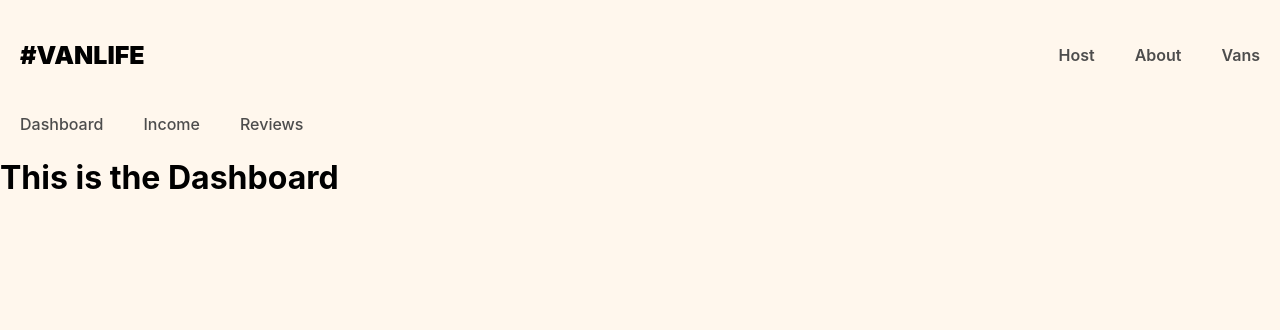
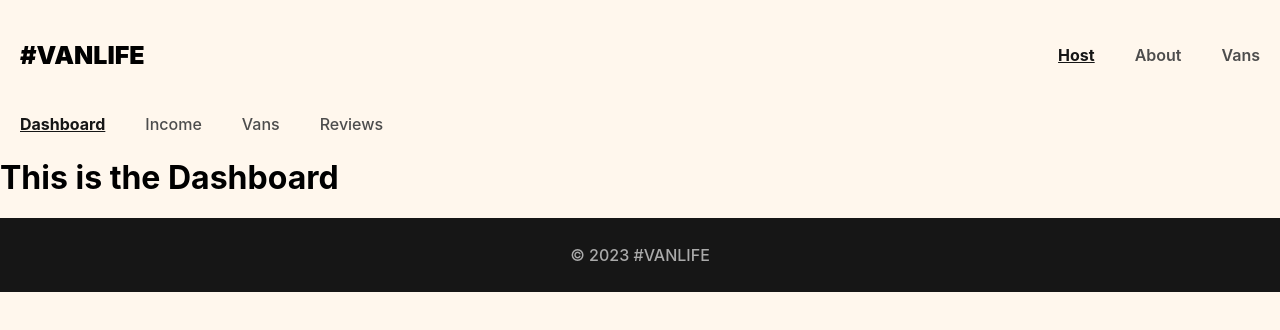
Before and after one commit to BBIEBates/scrimba-adv-react-van-life, a React (Vite) app: page /host in a window 1280 px wide. Shown: the top 330 px of the page. Built offline with nearby package versions, Linux system fonts and the light colour scheme; what miragejs would draw is missing.

Commit message:
added pages for host, host vans, and van detail with router

```diff
--- a/App.jsx
+++ b/App.jsx
@@ -9,6 +9,8 @@ import Layout from "./components/Layout";
 import HostLayout from "./components/HostLayout";
 import Dashboard from "./pages/Host/Dashboard";
 import Income from "./pages/Host/Income";
+import HostVans from "./pages/Host/HostVans";
+import HostVanDetail from "./pages/Host/HostVanDetail";
 import Reviews from "./pages/Host/Reviews";
 
 import "./server";
@@ -22,10 +24,13 @@ function App() {
           <Route path="about" element={<About />} />
           <Route path="vans" element={<Vans />} />
           <Route path="vans/:id" element={<VanDetail />} />
+
           <Route path="host" element={<HostLayout />}>
-            <Route path="" element={<Dashboard />} />
+            <Route index element={<Dashboard />} />
             <Route path="income" element={<Income />} />
+            <Route path="vans" element={<HostVans />} />
             <Route path="reviews" element={<Reviews />} />
+            <Route path="vans/:id" element={<HostVanDetail />} />
           </Route>
         </Route>
       </Routes>
--- /dev/null
+++ b/components/Footer.jsx
@@ -0,0 +1,8 @@
+import React from "react"
+
+export default function Footer() {
+
+    return (
+        <footer>&#169; 2023 #VANLIFE</footer>
+    )
+}
--- a/components/Header.jsx
+++ b/components/Header.jsx
@@ -1,15 +1,32 @@
-import React from "react"
-import { Link } from "react-router-dom"
+import React from "react";
+import { Link, NavLink } from "react-router-dom";
 
 export default function Header() {
-    return (
-        <header>
-            <Link className="site-logo" to="/">#VanLife</Link>
-            <nav>
-                <Link to="/host">Host</Link>
-                <Link to="/about">About</Link>
-                <Link to="/vans">Vans</Link>
-            </nav>
-        </header>
-    )
+  return (
+    <header>
+      <Link className="site-logo" to="/">
+        #VanLife
+      </Link>
+      <nav>
+        <NavLink
+          className={({ isActive }) => (isActive ? "active-link" : null)}
+          to="/host"
+        >
+          Host
+        </NavLink>
+        <NavLink
+          className={({ isActive }) => (isActive ? "active-link" : null)}
+          to="/about"
+        >
+          About
+        </NavLink>
+        <NavLink
+          className={({ isActive }) => (isActive ? "active-link" : null)}
+          to="/vans"
+        >
+          Vans
+        </NavLink>
+      </nav>
+    </header>
+  );
 }
--- a/components/HostLayout.jsx
+++ b/components/HostLayout.jsx
@@ -1,16 +1,38 @@
-import React from "react"
-import { Link, Outlet } from "react-router-dom"
+import React from "react";
+import { Outlet, NavLink } from "react-router-dom";
 
 export default function HostLayout() {
+  const style = {
+    fontWeight: "bold",
+    textDecoration: "underline",
+    color: "#161616"};
 
   return (
     <>
       <nav className="host-nav">
-            <Link to="/host" >Dashboard</Link>
-            <Link to="/host/income" >Income</Link>
-            <Link to="/host/reviews" >Reviews</Link>
+        <NavLink end style={({ isActive }) => (isActive ? style : null)} to="/host">
+          Dashboard
+        </NavLink>
+        <NavLink
+          style={({ isActive }) => (isActive ? style : null)}
+          to="/host/income"
+        >
+          Income
+        </NavLink>
+        <NavLink
+          style={({ isActive }) => (isActive ? style : null)}
+          to="/host/vans"
+        >
+          Vans
+        </NavLink>
+        <NavLink
+          style={({ isActive }) => (isActive ? style : null)}
+          to="/host/reviews"
+        >
+          Reviews
+        </NavLink>
       </nav>
       <Outlet />
     </>
-    )
+  );
 }
--- a/components/Layout.jsx
+++ b/components/Layout.jsx
@@ -1,12 +1,14 @@
 import React from "react"
 import { Outlet } from "react-router-dom"
 import Header from "./Header"
+import Footer from "./Footer"
 
 export default function Layout() {
     return (
         <>
             <Header />
             <Outlet />
+            <Footer />
         </>
     )
 }
--- a/index.css
+++ b/index.css
@@ -16,6 +16,12 @@ body::-webkit-scrollbar {
 body {
   -ms-overflow-style: none;
   scrollbar-width: none;
+}
+
+.site-wrapper {
+    min-height: 100vh;
+    display: flex;
+    flex-direction: column;
 }
 
 header {
@@ -43,6 +49,22 @@ header a {
 header a:hover {
     color: #161616;
     text-decoration: underline;
+}
+
+main {
+    margin-bottom: 84px;
+}
+
+footer {
+    background-color: #161616;
+    color: #AAAAAA;
+    height: 74px;
+    display: flex;
+    flex-shrink: 0;
+    justify-content: center;
+    align-items: center;
+    margin-top: auto;
+    font-weight: 500;
 }
 
 .link-button {
@@ -295,3 +317,9 @@ i[class*='van-type-'] {
     text-decoration: underline;
     font-weight: 600;
 }
+
+.active-link {
+    font-weight: bold;
+    text-decoration: underline;
+    color: #161616;
+}
--- /dev/null
+++ b/pages/Host/HostVanDetail.jsx
@@ -0,0 +1,7 @@
+import React from "react"
+
+export default function HostVanDetail() {
+    return (
+        <h1>Host Van Detail Page</h1>
+    )
+}
--- /dev/null
+++ b/pages/Host/HostVans.jsx
@@ -0,0 +1,8 @@
+import React from "react"
+
+export default function HostVans() {
+
+    return (
+        <h1>This is the host's Vans page</h1>
+    )
+}
```
Lines whose indentation alone changed are shown as unchanged.
